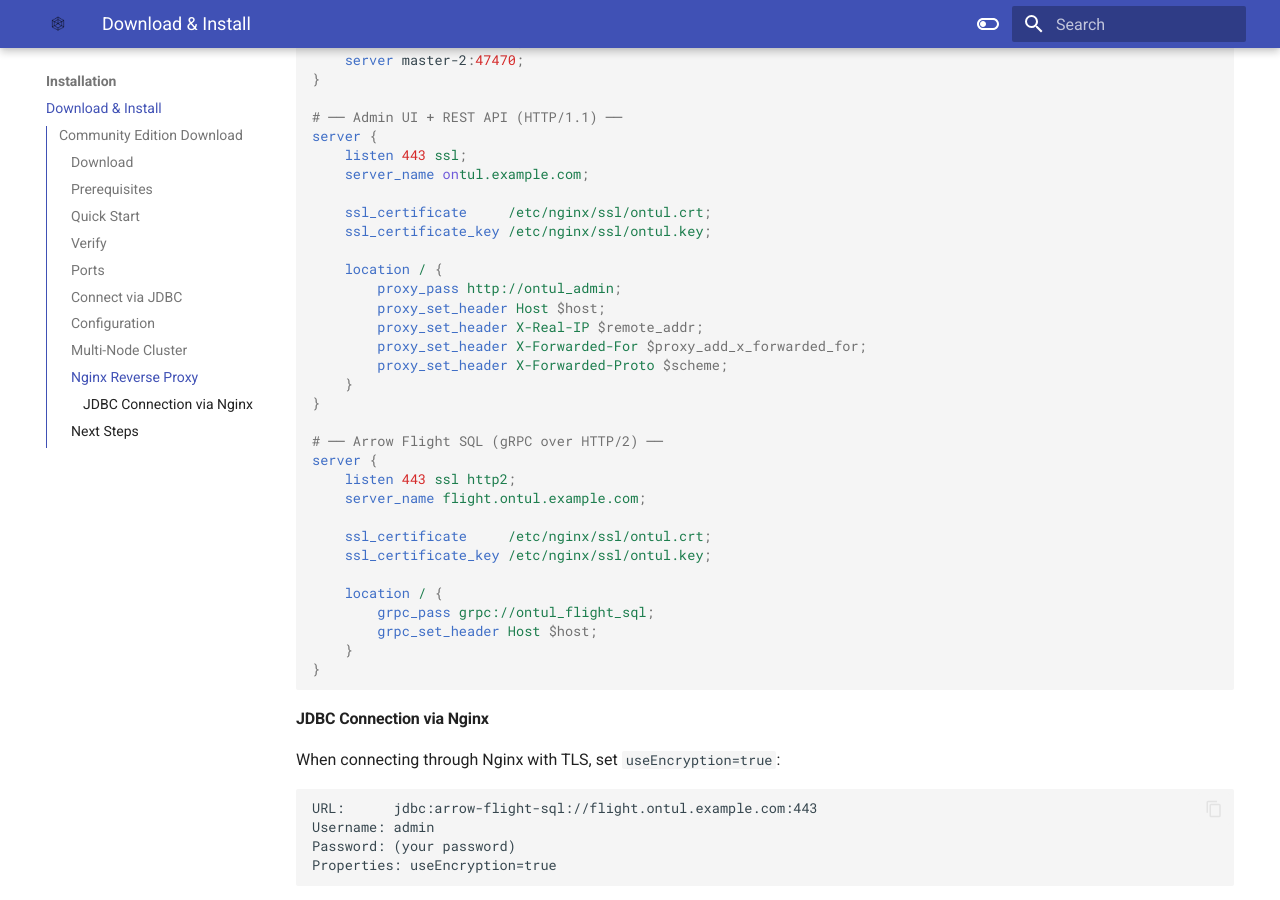
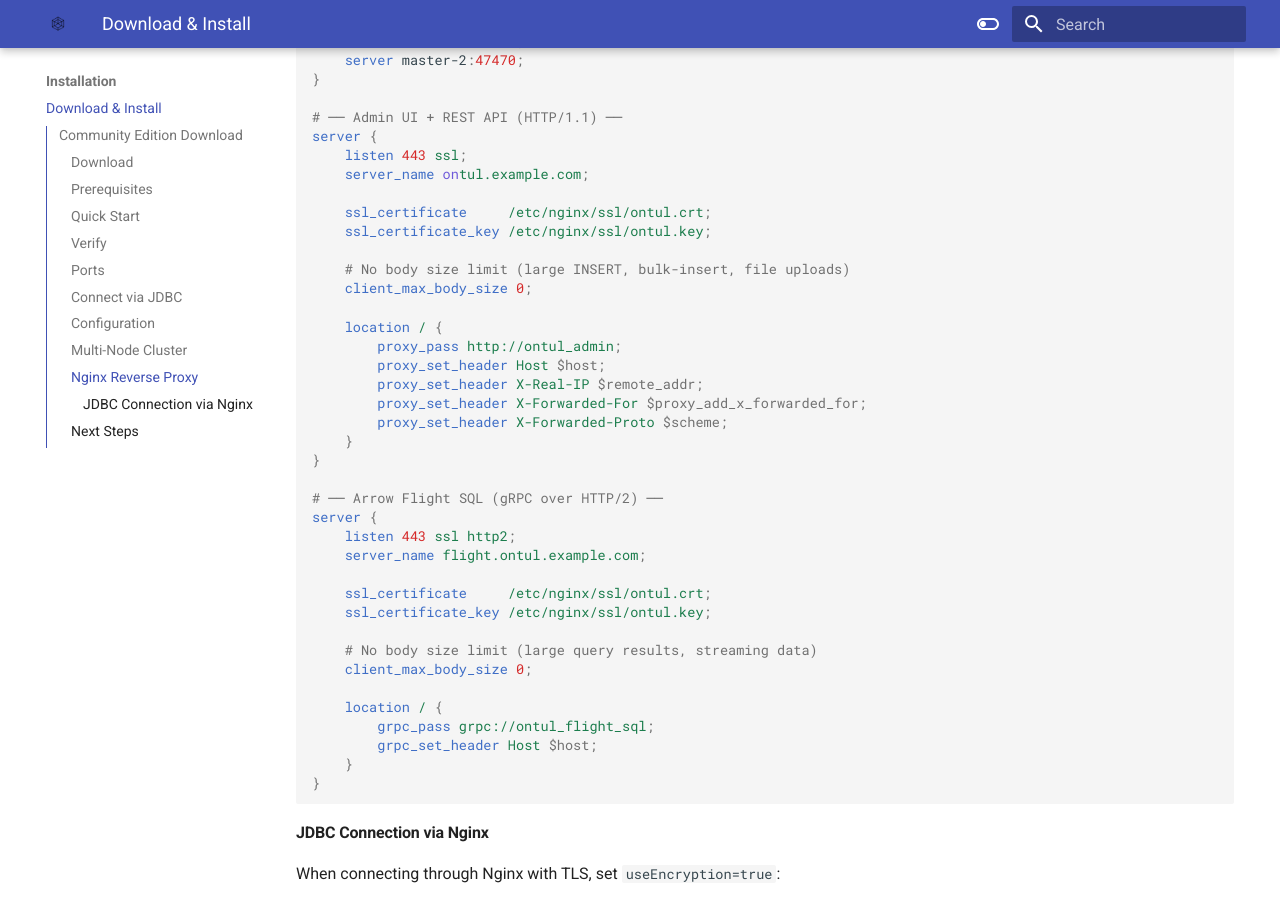
Before and after one commit to cloudcheflabs/ontul-docs, an MkDocs documentation site: the page built from docs/installation/installation.md, in a window 1280 px wide and 900 px high, scrolled down 3493 px. Built offline with MkDocs 1.6.1 and Material for MkDocs 9.7.7, drawn with Linux system fonts in a browser that asks for light colours; the version menu is left out.

Commit message:
body size limit to 0.

```diff
--- a/docs/installation/installation.md
+++ b/docs/installation/installation.md
@@ -161,6 +161,9 @@ server {
     ssl_certificate     /etc/nginx/ssl/ontul.crt;
     ssl_certificate_key /etc/nginx/ssl/ontul.key;
 
+    # No body size limit (large INSERT, bulk-insert, file uploads)
+    client_max_body_size 0;
+
     location / {
         proxy_pass http://ontul_admin;
         proxy_set_header Host $host;
@@ -177,6 +180,9 @@ server {
 
     ssl_certificate     /etc/nginx/ssl/ontul.crt;
     ssl_certificate_key /etc/nginx/ssl/ontul.key;
+
+    # No body size limit (large query results, streaming data)
+    client_max_body_size 0;
 
     location / {
         grpc_pass grpc://ontul_flight_sql;
```
